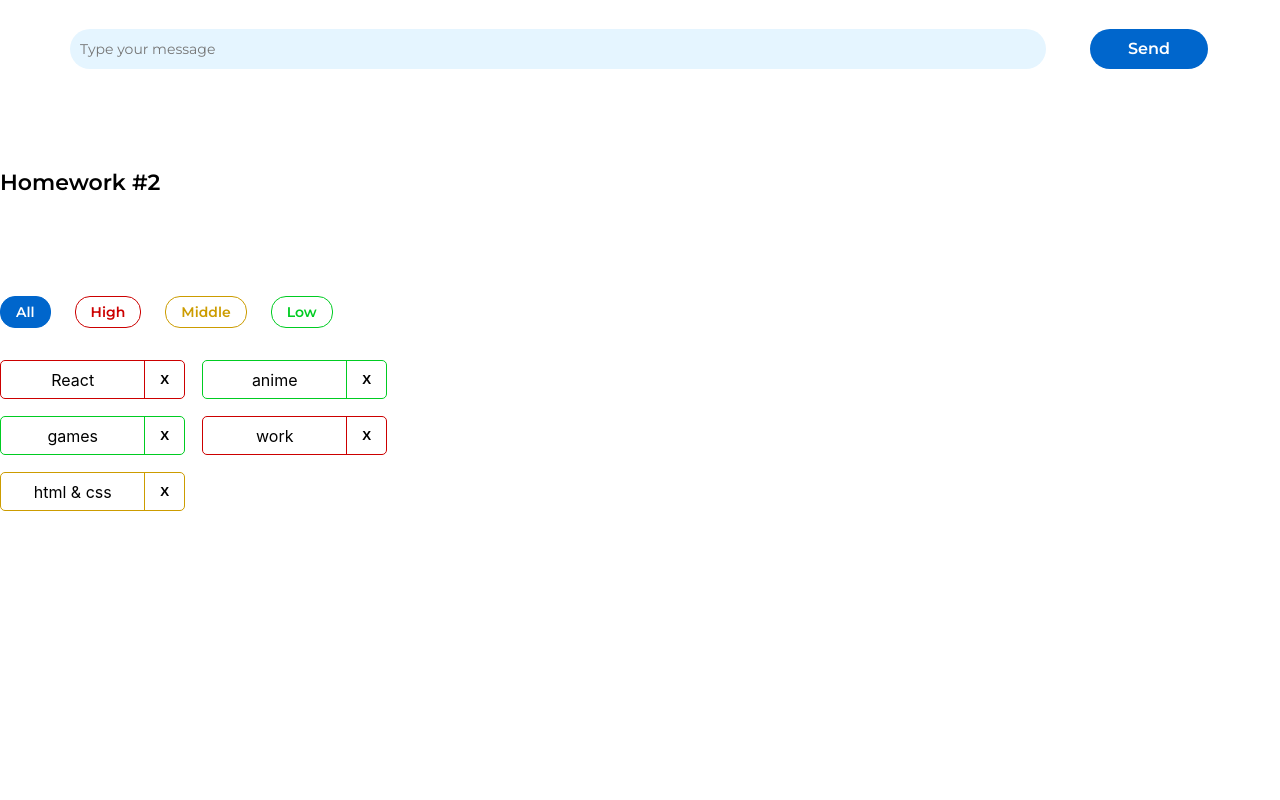
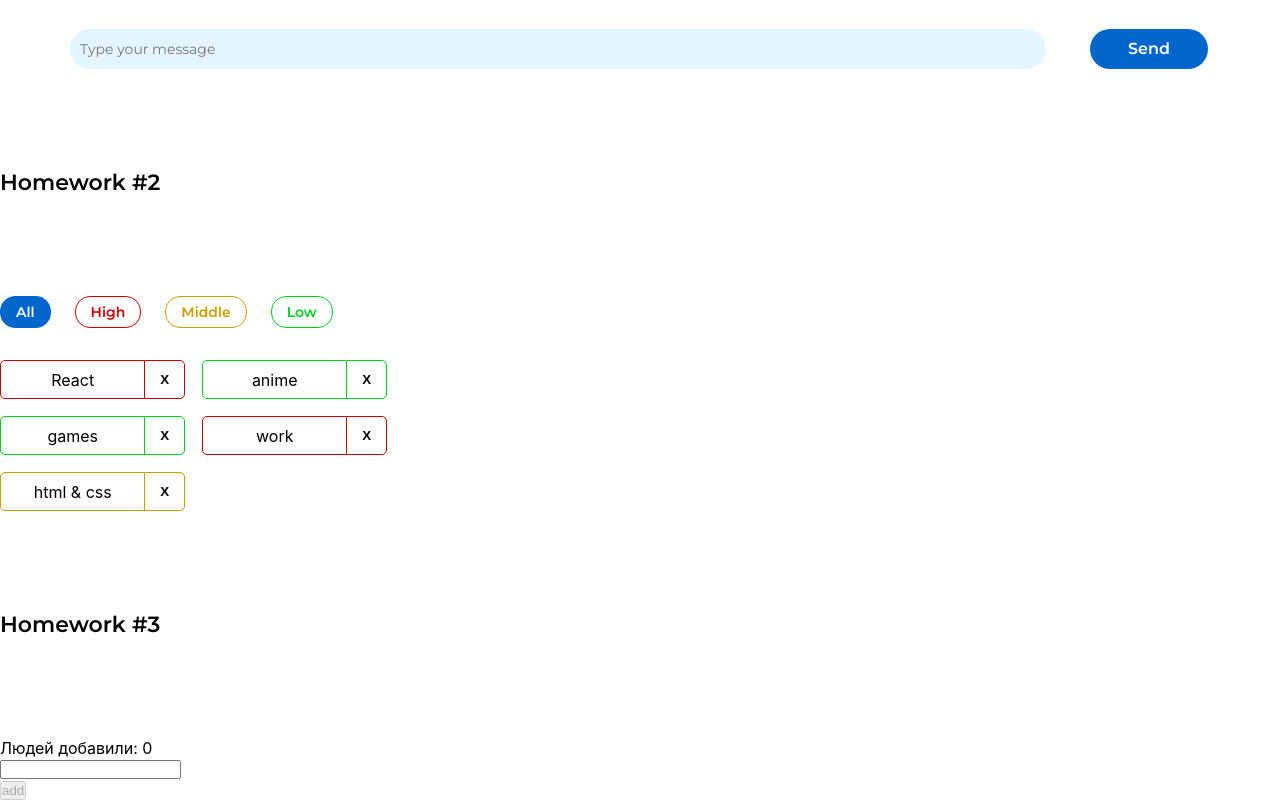
Before and after one commit to YuryDash/hws2, a React (Create React App) app: page / in a window 1280 px wide. Shown: the part 902-1702 px from the top of the page. Before the commit the page ends 1413 px from the top, so only its background shows below. Built offline with nearby package versions, Linux system fonts and the light colour scheme.

Commit message:
hw1 03.12 3

```diff
--- a/src/s1-main/App.tsx
+++ b/src/s1-main/App.tsx
@@ -2,6 +2,7 @@
 import s from './App.module.css'
 import HW1 from '../s2-homeworks/hw01/HW1'
 import HW2 from "../s2-homeworks/hw02/HW2";
+import HW3 from "../s2-homeworks/hw03/HW3";
 
 function App() {
     return (
@@ -9,7 +10,7 @@
             <HW1/>
             {/*раскомментировать по ходу выполнения*/}
             <HW2/>
-            {/*<HW3/>*/}
+            <HW3/>
             {/*<HW4/>*/}
 
             {/*при выполнении дз 5 и более - закомментировать здесь дз 1-4, так как они есть внутри дз 5*/}
--- a/src/s2-homeworks/hw03/Greeting.module.css
+++ b/src/s2-homeworks/hw03/Greeting.module.css
@@ -5,6 +5,7 @@
 }
 
 .error {
+color: #cc0000;
 }
 
 .input {
@@ -14,6 +15,8 @@
 }
 
 .errorInput {
+color: #cc0000;
+    border: 3px solid red;
 }
 
 .button {
--- a/src/s2-homeworks/hw03/Greeting.tsx
+++ b/src/s2-homeworks/hw03/Greeting.tsx
@@ -2,14 +2,14 @@
 import s from './Greeting.module.css'
 
 type GreetingPropsType = {
-    name: any // need to fix any
-    setNameCallback: any // need to fix any
-    addUser: any // need to fix any
-    onBlur: any // need to fix any
-    onEnter: any // need to fix any
-    error: any // need to fix any
-    totalUsers: any // need to fix any
-    lastUserName?: any // need to fix any
+    name: string // need to fix any
+    setNameCallback: (e:ChangeEvent<HTMLInputElement>)=>void // need to fix any
+    addUser: ()=>void // need to fix any
+    onBlur: ()=>void // need to fix any
+    onEnter: (e: KeyboardEvent<HTMLInputElement>)=>void // need to fix any
+    error: string // need to fix any
+    totalUsers: number // need to fix any
+    lastUserName?: string // need to fix any
 }
 
 // презентационная компонента (для верстальщика)
@@ -25,7 +25,7 @@
         lastUserName,
     } // деструктуризация пропсов
 ) => {
-    const inputClass = s.errorInput // need to fix with (?:)
+    const inputClass = error ?  s.errorInput : s.input
 
     return (
         <div id={'hw3-form'} className={s.greetingForm}>
@@ -56,6 +56,11 @@
                     onClick={addUser}
                     className={s.button}
                     disabled={!name.trim()}
+                    // ДАВАЙТЕ ПРОСЛЕДИМ БОЕВОЙ ПУТЬ addUser:
+                    // ОТСЮДА ОН ВСПЛЫВЕТ В КОМПОНЕНТЕ GreetingContainer И ВЫЗОВЕТ pureAddUser->
+                    // А В pureAddUser ЛИБО ВЫДАСТ ОШИБКУ (ЕСЛИ ПУСТОЙ name) ИЛИ ЗАПУТСИТ addUserCallback->
+                    // КОТОРЫЙ ВСПЛЫВЕТ В КОМПОНЕНТЕ <HW3/> И ВЫЗОВЕТ pureAddUserCallback->
+                    // КОТОРЫЙ СОЗДАСТ НОВЫЙ ОБЪЕКТ И ЗАСЕТАЕТ ЕГО В users НЕ ПОТЕРЯВ И СТАРЫХ ЮЗЕРОВ
                 >
                     add
                 </button>
--- a/src/s2-homeworks/hw03/GreetingContainer.tsx
+++ b/src/s2-homeworks/hw03/GreetingContainer.tsx
@@ -1,20 +1,35 @@
-import React, { ChangeEvent, KeyboardEvent, useState } from 'react'
+import React, {ChangeEvent, KeyboardEvent, useState} from 'react'
 import Greeting from './Greeting'
-import { UserType } from './HW3'
+import {UserType} from './HW3'
 
 type GreetingContainerPropsType = {
-    users: any // need to fix any
-    addUserCallback: any // need to fix any
+    users: UserType[] // need to fix any
+    addUserCallback: (name: string) => void // need to fix any
 }
 
-export const pureAddUser = (name: any, setError: any, setName: any, addUserCallback: any) => {
-    // если имя пустое - показать ошибку, иначе - добавить юзера и очистить инпут
+export const pureAddUser = (name: string, setError: (e: string) => void, setName: (name: string) => void, addUserCallback: (name: string) => void) => {
+    // если имя пустое - показать ошибку: setError('Ошибка! Введите имя!'),
+    // иначе - добавить юзера при помощи addUserCallback и очистить инпут засетав ''
+    // проверить на пустоту можно при помощи метода trim(). К примеру: name.trim() !== ''
+    // ЕСЛИ НЕ БУДЕТ ПОЛУЧАТЬСЯ, НЕ РАССТРАИВАЙСЯ. НА ЧЕТВЕРТОМ ЗАНЯТИИ ПО ТУДУЛИСТУ НАУЧИМ), НО ВСЕ ТАКИ ПОПЫТАЙСЯ))
+    if (name.trim() === '') {
+        setError('Ошибка! Введите имя!')
+    } else {
+        addUserCallback(name)
+        setName('')
+    }
 }
 
-export const pureOnBlur = (name: any, setError: any) => { // если имя пустое - показать ошибку
+export const pureOnBlur = (name: string, setError: (e: string) => void) => { // если имя пустое - показать ошибку
+    if (name === '') {
+        setError('Ошибка! Введите имя!')
+    }
 }
 
-export const pureOnEnter = (e: any, addUser: any) => { // если нажата кнопка Enter - добавить
+export const pureOnEnter = (e: KeyboardEvent<HTMLInputElement>, addUser: () => void) => { // если нажата кнопка Enter - добавить}
+    if (e.key === 'Enter') {
+        addUser()
+    }
 }
 
 // более простой и понятный для новичков
@@ -22,32 +37,42 @@
 
 // более современный и удобный для про :)
 const GreetingContainer: React.FC<GreetingContainerPropsType> = ({
-    users,
-    addUserCallback,
-}) => {
+                                                                     users,
+                                                                     addUserCallback,
+                                                                 }) => {
     // деструктуризация пропсов
-    const [name, setName] = useState<any>('') // need to fix any
-    const [error, setError] = useState<any>('') // need to fix any
+    const [name, setName] = useState<string>('') // need to fix any
+    const [error, setError] = useState<string>('') // need to fix any
 
-    const setNameCallback = (e: any) => { // need to fix any
-        setName('some name') // need to fix
+    const setNameCallback = (e: ChangeEvent<HTMLInputElement>) => { // need to fix any
+        setName(e.currentTarget.value) // need to fix
 
         error && setError('')
     }
     const addUser = () => {
+        // это всего лишь функция стрелочник- она всего лишь получает
+        //сигнал из компоненты <Greeting/> и вызывает pureAddUser (с кучей аргументов)
+        // ЗДЕСЬ НИЧЕГО ПИСАТЬ НЕ НУЖНО-ВСЕ ОК
+
         pureAddUser(name, setError, setName, addUserCallback)
     }
 
     const onBlur = () => {
+        // все тоже самое, что и в addUser -функция стрелочник
+        // всего лишь получает сигнали из компоненты <Greeting/> и вызывает pureOnBlur (с кучкой аргументов)
         pureOnBlur(name, setError)
     }
 
-    const onEnter = (e: any) => {
+    const onEnter = (e: KeyboardEvent<HTMLInputElement>) => {
+        // и здесь все тоже самое...)
         pureOnEnter(e, addUser)
     }
 
-    const totalUsers = 0 // need to fix
-    const lastUserName = 'some name' // need to fix
+    const totalUsers = users.length // need to fix
+    const lastUserName = totalUsers > 0 ? users[users.length - 1].name : ''
+
+    // need to fix
+
 
     return (
         <Greeting
--- a/src/s2-homeworks/hw03/HW3.tsx
+++ b/src/s2-homeworks/hw03/HW3.tsx
@@ -19,20 +19,26 @@
 
 // types
 export type UserType = {
-    _id: any // need to fix any
-    name: any // need to fix any
+    _id: string // need to fix any
+    name: string // need to fix any
 }
 
-export const pureAddUserCallback = (name: any, setUsers: any, users: any) => { // need to fix any
-    const user = { // need to fix
+export const pureAddUserCallback = (name: string, setUsers: (user:UserType[])=>void, users: UserType[]) => { // need to fix any
+    const user = {
+        // need to fix
+        // нужно создать новый объект соответствующий типу UserType
+        _id:v1(), name:name
+        // не забыть   сгенеририовать _id и вставить пришедший в функцию name
     }
-    setUsers([...users, user])
+    //засетайЮзеров([...старые users, и наш новый user])
+    setUsers([...users,user])
+
 }
 
 const HW3 = () => {
-    const [users, setUsers] = useState<any>([]) // need to fix any
+    const [users, setUsers] = useState<UserType[]>([]) // need to fix any
 
-    const addUserCallback = (name: any) => { // need to fix any
+    const addUserCallback = (name: string) => { // need to fix any
         pureAddUserCallback(name, setUsers, users)
     }
 
--- a/src/s2-homeworks/hw04/common/c2-SuperButton/SuperButton.module.css
+++ b/src/s2-homeworks/hw04/common/c2-SuperButton/SuperButton.module.css
@@ -2,15 +2,20 @@
 }
 
 .disabled {
+    background-color: #5d6782;
 }
 
 .secondary {
+    background-color:yellow;
 }
 
 .default {
+    background-color: gray;
 }
 
 .red {
+    background-color: #cc0000;
+
 }
 
 .default:hover {
```
Also changed, not shown: src/s2-homeworks/hw04/common/c2-SuperButton/SuperButton.tsx (+17 -3 lines), src/s2-homeworks/hw04/common/c3-SuperCheckbox/SuperCheckbox.tsx (+11 -1 lines).
